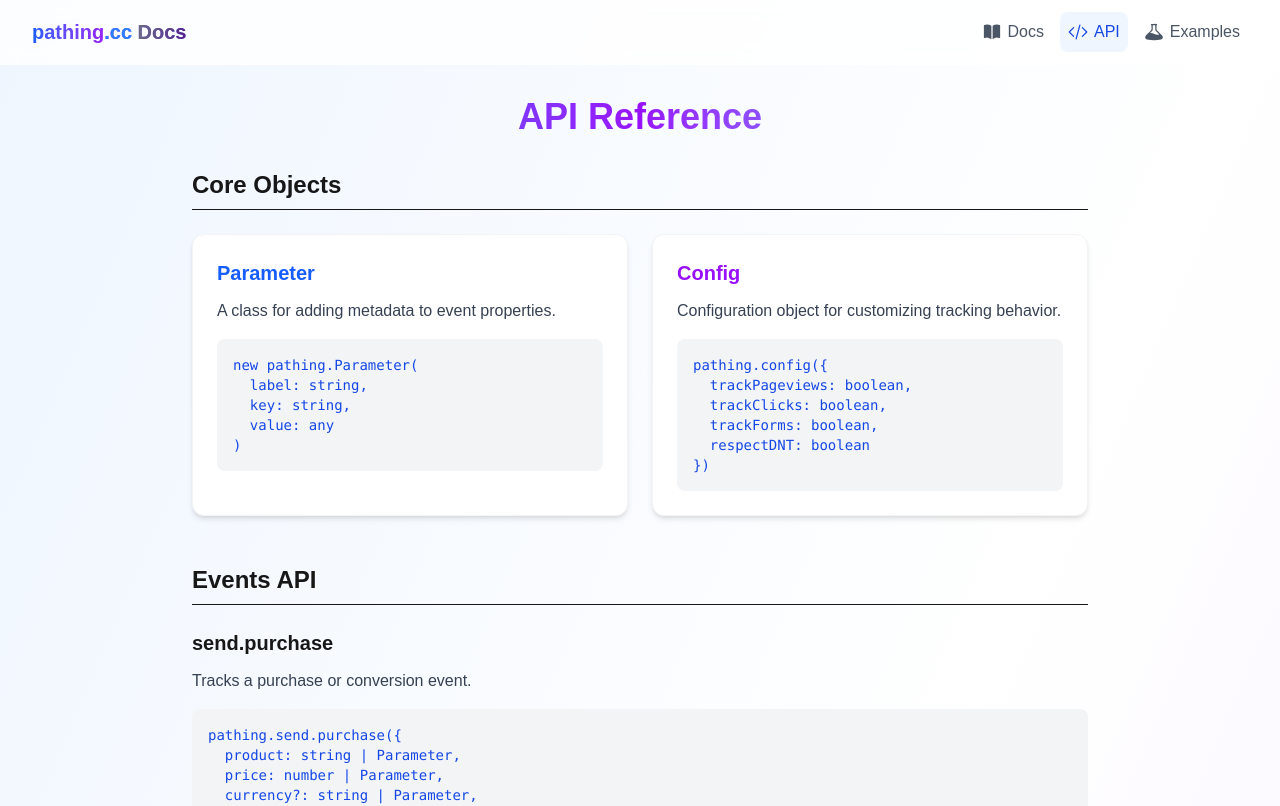
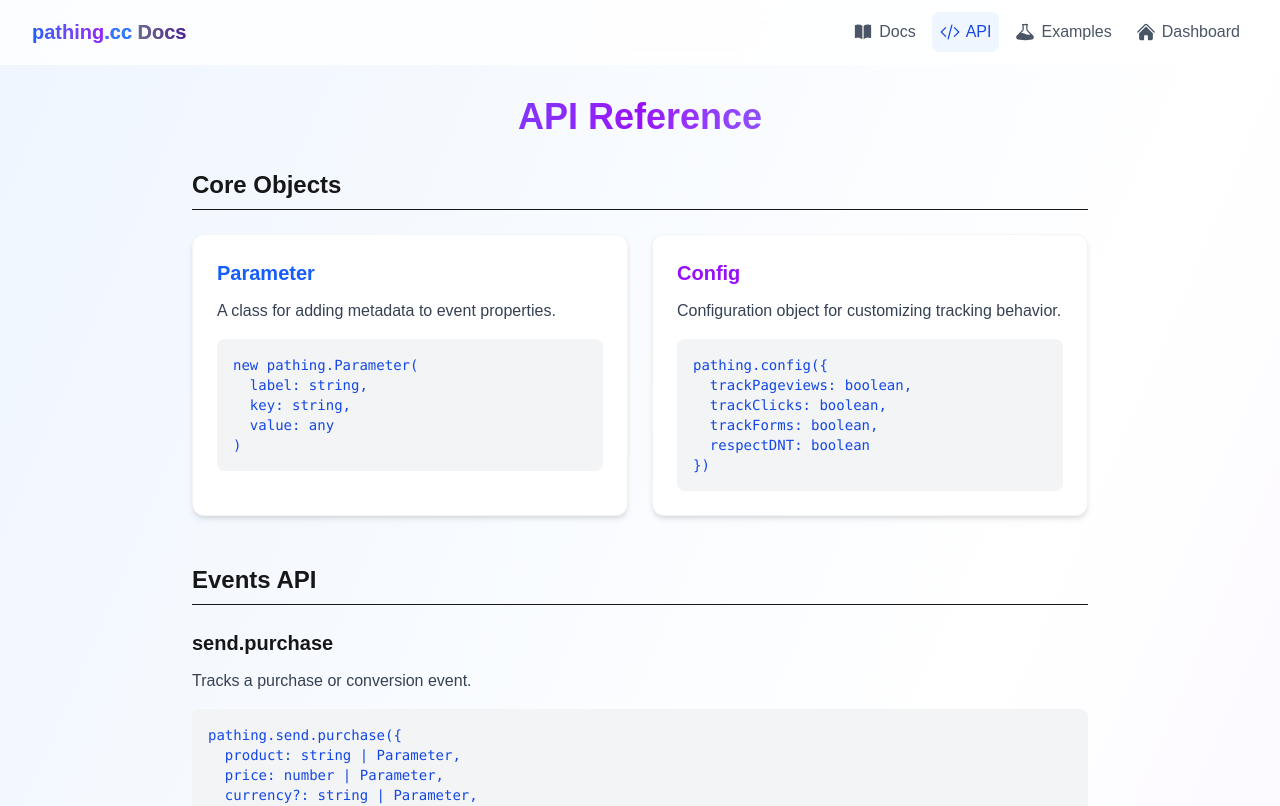
Before and after one commit to bboonstra/pathing, a Next.js app: page /docs/api in a window 1280 px wide. Shown: the top 806 px of the page. Built offline with nearby package versions, Linux system fonts and the light colour scheme.

Commit message:
Add docs <-> dashboard navlinks

```diff
--- a/src/app/dashboard/Navbar.tsx
+++ b/src/app/dashboard/Navbar.tsx
@@ -3,7 +3,12 @@ import { useEffect, useState } from "react";
 import SignOutButton from "./SignOutButton";
 import { supabase } from "@/lib/supabase";
 import Link from "next/link";
-import { HomeIcon, PlusIcon, ChartBarIcon } from "@heroicons/react/24/solid";
+import {
+    HomeIcon,
+    PlusIcon,
+    ChartBarIcon,
+    BookOpenIcon,
+} from "@heroicons/react/24/solid";
 import { User } from "@supabase/supabase-js";
 
 export default function Navbar() {
@@ -58,6 +63,12 @@ export default function Navbar() {
                             >
                                 <PlusIcon className="w-5 h-5" />
                             </Link>
+                            <Link
+                                href="/docs"
+                                className="p-2 rounded-lg text-gray-600 dark:text-gray-300 hover:bg-gray-100 dark:hover:bg-gray-800"
+                            >
+                                <BookOpenIcon className="w-5 h-5" />
+                            </Link>
                         </nav>
                         <SignOutButton />
                     </div>
--- a/src/app/docs/layout.tsx
+++ b/src/app/docs/layout.tsx
@@ -9,6 +9,7 @@ import {
     BeakerIcon,
     Bars3Icon,
     XMarkIcon,
+    HomeIcon,
 } from "@heroicons/react/24/solid";
 
 export default function DocsLayout({
@@ -82,6 +83,13 @@ export default function DocsLayout({
                                 <BeakerIcon className="w-5 h-5" />
                                 <span>Examples</span>
                             </Link>
+                            <Link
+                                href="/dashboard"
+                                className="p-2 rounded-lg flex items-center gap-1.5 transition-colors text-gray-600 dark:text-gray-300 hover:bg-gray-100 dark:hover:bg-gray-800"
+                            >
+                                <HomeIcon className="w-5 h-5" />
+                                <span>Dashboard</span>
+                            </Link>
                         </div>
 
                         {/* Mobile menu button */}
@@ -151,6 +159,14 @@ export default function DocsLayout({
                                 <BeakerIcon className="w-5 h-5" />
                                 <span>Examples</span>
                             </Link>
+                            <Link
+                                href="/dashboard"
+                                className="block p-3 rounded-lg flex items-center gap-1.5 transition-colors text-gray-600 dark:text-gray-300 hover:bg-gray-100 dark:hover:bg-gray-800"
+                                onClick={() => setMobileMenuOpen(false)}
+                            >
+                                <HomeIcon className="w-5 h-5" />
+                                <span>Dashboard</span>
+                            </Link>
                         </div>
                     </div>
                 )}
```
